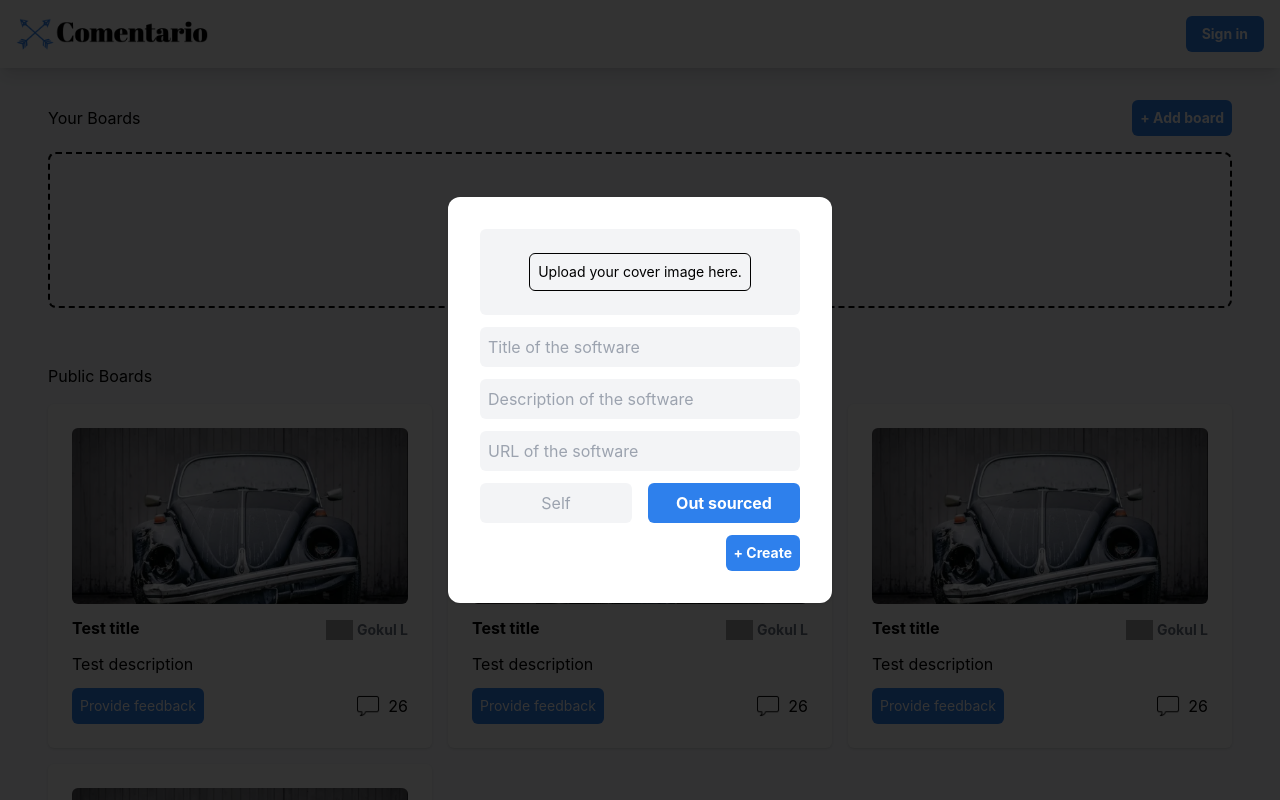
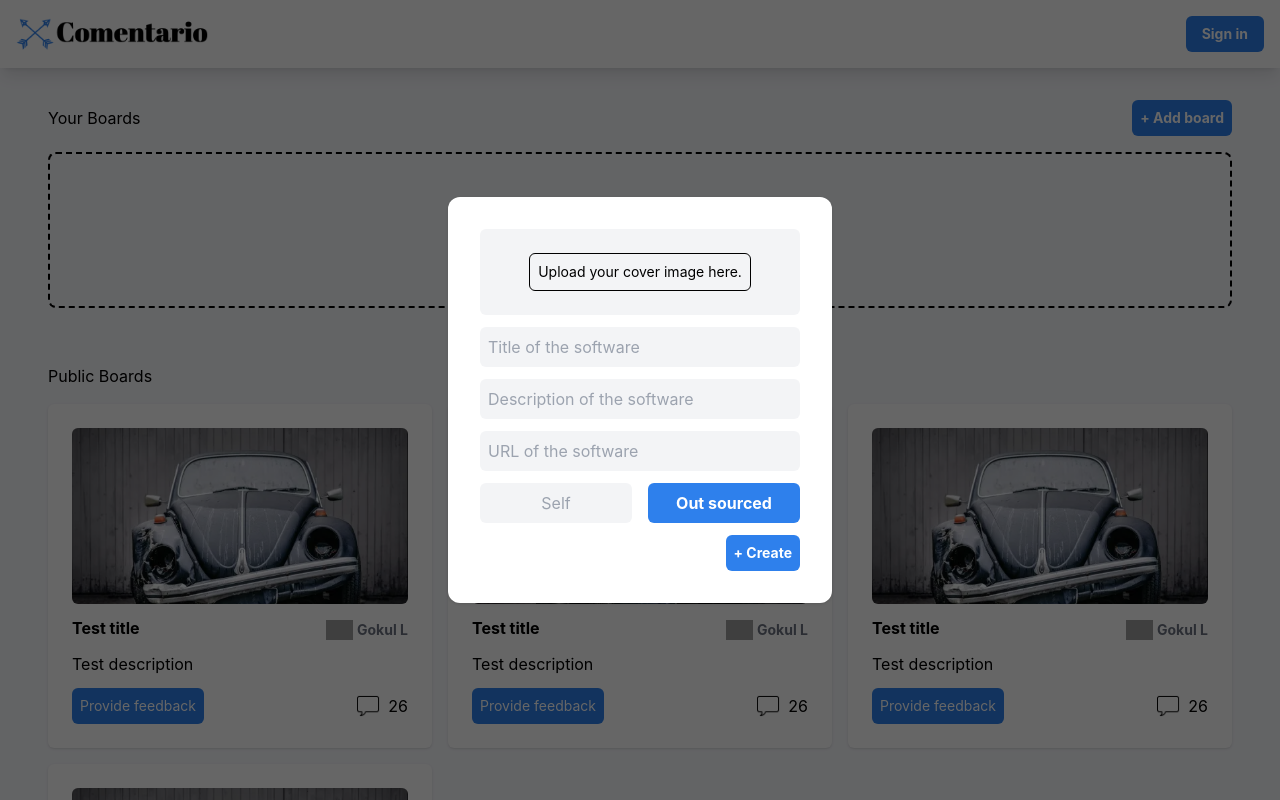
Before and after one commit to gokul101927/Comentario, a React (Vite) app in the folder comentario-client/: page /dashboard in a window 1280 px wide. Both pictures are taken after a click on the button "+ Add board". Shown: the top 800 px of the page. Built offline with nearby package versions, Linux system fonts and the light colour scheme; grey boxes are pictures that could not be loaded.

Commit message:
Completed animated transitions

```diff
--- a/comentario-client/src/components/ForgotPasswordModal.tsx
+++ b/comentario-client/src/components/ForgotPasswordModal.tsx
@@ -1,5 +1,6 @@
 import { useEffect, useState } from "react";
 import Modal from "./Modal";
+import {Link} from "react-router-dom"
 
 interface ModalProps {
   closeModal: () => void;
@@ -89,13 +90,15 @@ const ForgotPasswordModal: React.FC<ModalProps> = ({ closeModal }) => {
         <form onSubmit={handleSubmit}>
           <div className="space-y-2">
             <div className="flex justify-center p-4 items-center">
+            <Link to="/">
               <img
                 src="../src/assets/logo.png"
                 alt="logo"
                 className="logo-image h-8"
               />
+            </Link>
             </div>
-            <h2 className="text-black font-bold font-small">Forgot your password? we got you covered.</h2>
+            <h2 className="text-black font-bold font-small">Forgot your password? we got you.</h2>
             <div className="flex flex-col">
               <div className="flex justify-between">
                 <label
--- a/comentario-client/src/components/Header.tsx
+++ b/comentario-client/src/components/Header.tsx
@@ -16,8 +16,8 @@ const Header: React.FC<ModalProps> = ({ handleLogout, isLoggedIn, loggedInUser }
     }
 
     return (
-        <header className="fadeIn">
-            <div className='bg-primaryWhite shadow-lg sticky top-0'>
+        <header className="sticky top-0">
+            <div className='bg-primaryWhite shadow-lg'>
                 <nav className='p-4'>
                     <div className="flex items-center justify-between">
                         <div>
--- a/comentario-client/src/components/Modal.tsx
+++ b/comentario-client/src/components/Modal.tsx
@@ -8,7 +8,7 @@ interface ModalProps {
 const Modal: React.FC<ModalProps> = ({ closeModal, children }) => {
     return (
         <div className="fixed inset-0 z-50 flex items-center justify-center">
-            <div className="fixed inset-0 bg-black opacity-80" onClick={closeModal}></div>
+            <div className="fixed inset-0 bg-black opacity-60" onClick={closeModal}></div>
             <div className="z-10 bg-primaryWhite shadow p-8 rounded-xl w-80 md:w-96">
                 {children}
             </div>
--- a/comentario-client/src/pages/Dashboard.tsx
+++ b/comentario-client/src/pages/Dashboard.tsx
@@ -1,3 +1,4 @@
+import { motion } from 'framer-motion';
 import Header from '../components/Header'
 import PublicBoards from '../components/PublicBoards'
 import YourBoards from '../components/YourBoards'
@@ -13,11 +14,15 @@ interface ModalProps {
 
 const Dashboard: React.FC<ModalProps> = ({handleLogout, isLoggedIn, openModal, closeModal, modalOpen, loggedInUser}) => {
   return (
-    <div>
+    <motion.div
+    initial={{ opacity: 0, x: -50 }}
+    animate={{ opacity: 1, x: 0 }}
+    transition={{ duration: 1 }}
+    >
         <Header isLoggedIn={isLoggedIn} handleLogout={handleLogout} loggedInUser={loggedInUser}/>
         <YourBoards modalOpen={modalOpen} openModal={openModal} closeModal={closeModal} isLoggedIn={isLoggedIn}/>
         <PublicBoards/>
-    </div>
+    </motion.div>
   )
 }
 
--- a/comentario-client/src/pages/Signin.tsx
+++ b/comentario-client/src/pages/Signin.tsx
@@ -1,5 +1,6 @@
 import { useEffect, useState } from "react";
 import { Link, useNavigate } from 'react-router-dom'
+import { motion } from "framer-motion";
 
 import api from "../api/apiConfig";
 import ForgotPasswordModal from "../components/ForgotPasswordModal";
@@ -11,7 +12,7 @@ interface ModalProps {
   handleLogin: (token: string) => void;
 }
 
-const Signin: React.FC<ModalProps> = ({openModal, modalOpen, closeModal, handleLogin}) => {
+const Signin: React.FC<ModalProps> = ({ openModal, modalOpen, closeModal, handleLogin }) => {
   const [identifier, setIdentifier] = useState("");
   const [password, setPassword] = useState("");
 
@@ -77,15 +78,23 @@ const Signin: React.FC<ModalProps> = ({openModal, modalOpen, closeModal, handleL
   }, [valid, identifier, password, handleLogin, navigate]);
 
   return (
-    <div className="flex justify-center items-center min-h-screen">
+    <motion.div
+      initial={{ opacity: 0, x: -50 }}
+      animate={{ opacity: 1, x: 0 }}
+      transition={{ duration: 1 }}
+      className="flex justify-center items-center min-h-screen">
+      {!modalOpen ?
       <div className="bg-primaryWhite shadow p-8 space-y-5 rounded-xl w-80 md:w-96">
         <form onSubmit={(e) => handleSubmit(e)}>
           <div className="flex justify-center p-4 items-center">
+            <Link to="/">
               <img
                 src="../src/assets/logo.png"
                 alt="logo"
                 className="logo-image h-8"
               />
+            </Link>
+
           </div>
           <div className="flex flex-col space-y-3">
             <h2 className="text-black font-bold">Sign-in to your account.</h2>
@@ -156,9 +165,8 @@ const Signin: React.FC<ModalProps> = ({openModal, modalOpen, closeModal, handleL
           </div>
         </form>
       </div>
-      {modalOpen && <ForgotPasswordModal closeModal={closeModal}/>}
-    </div>
-
+      : <ForgotPasswordModal closeModal={closeModal} />}
+    </motion.div>
   );
 };
 
--- a/comentario-client/src/pages/Signup.tsx
+++ b/comentario-client/src/pages/Signup.tsx
@@ -1,5 +1,6 @@
 import { useEffect, useState } from "react";
 import { Link } from 'react-router-dom'
+import { motion } from "framer-motion";
 
 import api from "../api/apiConfig";
 
@@ -92,15 +93,22 @@ const Signup = () => {
   }, [valid, email, fullname, username, password])
 
   return (
-    <div className="flex justify-center items-center min-h-screen">
+    <motion.div
+    initial={{ opacity: 0, x: -50 }}
+    animate={{ opacity: 1, x: 0 }}
+    transition={{ duration: 1 }}
+    className="flex justify-center items-center min-h-screen">
+
       <div className="bg-primaryWhite shadow p-8 space-y-5 rounded-xl w-80 md:w-96">
         <form onSubmit={(e) => handleSubmit(e)}>
           <div className="flex justify-center p-4 items-center">
-            <img
-              src="../src/assets/logo.png"
-              alt="logo"
-              className="logo-image h-8"
-            />
+          <Link to="/">
+              <img
+                src="../src/assets/logo.png"
+                alt="logo"
+                className="logo-image h-8"
+              />
+            </Link>
           </div>
           {!emailSent ? <div className="flex flex-col space-y-3">
             <h2 className="text-black font-bold">Get started now.</h2>
@@ -224,7 +232,7 @@ const Signup = () => {
             </div>}
         </form>
       </div>
-    </div>
+      </motion.div>
   );
 };
 
```
Lines whose indentation alone changed are shown as unchanged.
